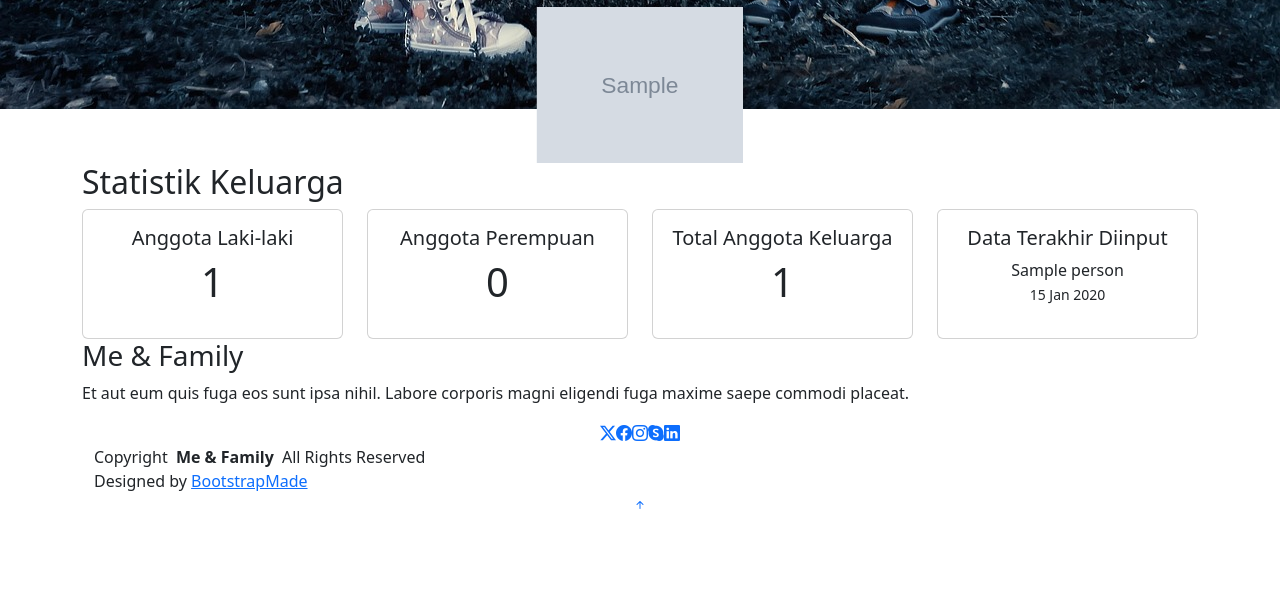
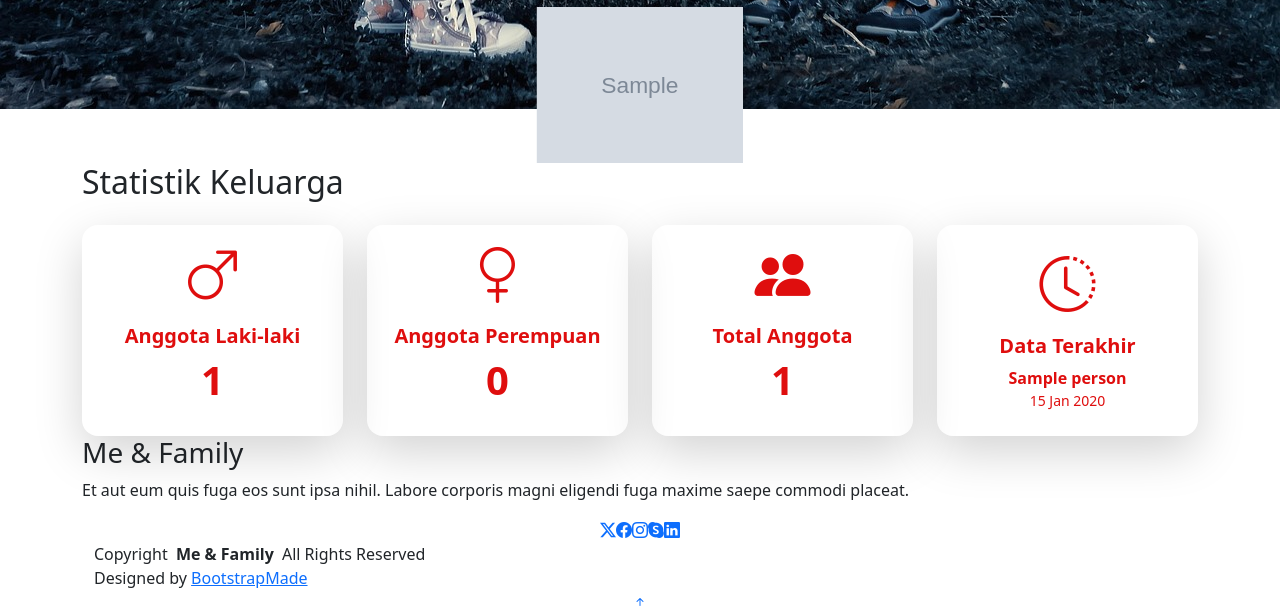
Before and after one commit to bagusprasojo/ahmadifamily-ssas, a Django app: page / in a window 1280 px wide. Shown: the part 896-1510 px from the top of the page. Before the commit the page ends 1405 px from the top, so only its background shows below. Run offline with Django 4.2, Linux system fonts and the light colour scheme; tables that the repository leaves empty hold one stand-in row (values such as "Sample post"); grey boxes marked "Sample" are stand-in pictures; some libraries are stand-ins or nearby versions.

Commit message:
ubah statistik keluarga

```diff
--- a/templates/home.html
+++ b/templates/home.html
@@ -167,43 +167,58 @@
   <!-- Statistik Keluarga -->
   <section class="section">
     <div class="container section-title aos-init aos-animate" data-aos="fade-up">
-      <h2>Statistik Keluarga</h2>
-      <div class="row text-center">
+      <h2 class="mb-4">Statistik Keluarga</h2>
+      <div class="row text-center g-4">
+
+        <!-- Laki-laki -->
         <div class="col-md-3">
-          <div class="card">
-            <div class="card-body">
-              <h5>Anggota Laki-laki</h5>
-              <p class="display-6">{{ jumlah_laki_laki }}</p>
+          <div class="card shadow-lg border-0 rounded-4 h-100 bg-gradient" style="background: linear-gradient(135deg, #4e73df, #224abe); color: rgb(223, 14, 14);">
+            <div class="card-body d-flex flex-column align-items-center justify-content-center">
+              <i class="bi bi-gender-male display-4 mb-3"></i>
+              <h5 class="fw-semibold">Anggota Laki-laki</h5>
+              <p class="display-6 fw-bold">{{ jumlah_laki_laki }}</p>
             </div>
           </div>
         </div>
+
+        <!-- Perempuan -->
         <div class="col-md-3">
-          <div class="card">
-            <div class="card-body">
-              <h5>Anggota Perempuan</h5>
-              <p class="display-6">{{ jumlah_perempuan }}</p>
+          <div class="card shadow-lg border-0 rounded-4 h-100 bg-gradient" style="background: linear-gradient(135deg, #e83e8c, #c2185b); color: rgb(223, 14, 14);">
+            <div class="card-body d-flex flex-column align-items-center justify-content-center">
+              <i class="bi bi-gender-female display-4 mb-3"></i>
+              <h5 class="fw-semibold">Anggota Perempuan</h5>
+              <p class="display-6 fw-bold">{{ jumlah_perempuan }}</p>
             </div>
           </div>
         </div>
+
+        <!-- Total Anggota -->
         <div class="col-md-3">
-          <div class="card">
-            <div class="card-body">
-              <h5>Total Anggota Keluarga</h5>
-              <p class="display-6">{{ total_keluarga }}</p>
+          <div class="card shadow-lg border-0 rounded-4 h-100 bg-gradient" style="background: linear-gradient(135deg, #1cc88a, #17a673); color: rgb(223, 14, 14);">
+            <div class="card-body d-flex flex-column align-items-center justify-content-center">
+              <i class="bi bi-people-fill display-4 mb-3"></i>
+              <h5 class="fw-semibold">Total Anggota</h5>
+              <p class="display-6 fw-bold">{{ total_keluarga }}</p>
             </div>
           </div>
         </div>
+
+        <!-- Data Terakhir -->
         <div class="col-md-3">
-          <div class="card">
-            <div class="card-body">
-              <h5>Data Terakhir Diinput</h5>
-              <p>{{ keluarga_terakhir.name }}<br><small>{{ keluarga_terakhir.created_at|date:"d M Y" }}</small></p>
+          <div class="card shadow-lg border-0 rounded-4 h-100 bg-gradient" style="background: linear-gradient(135deg, #f6c23e, #dda20a); color: rgb(223, 14, 14);">
+            <div class="card-body d-flex flex-column align-items-center justify-content-center">
+              <i class="bi bi-clock-history display-4 mb-3"></i>
+              <h5 class="fw-semibold">Data Terakhir</h5>
+              <p class="mb-0 fw-bold">{{ keluarga_terakhir.name }}</p>
+              <small>{{ keluarga_terakhir.created_at|date:"d M Y" }}</small>
             </div>
           </div>
         </div>
+
       </div>
     </div>
   </section>
 
+
   </main>
 {% endblock %}
```
